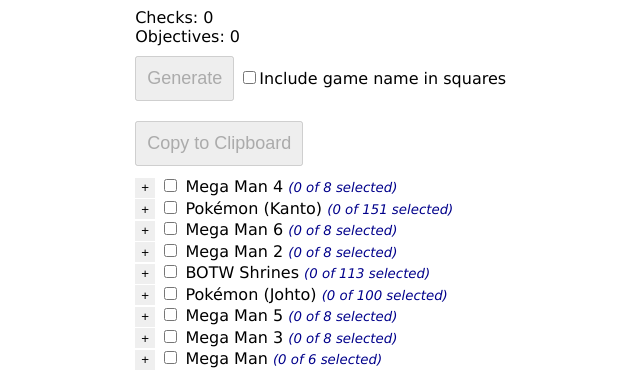
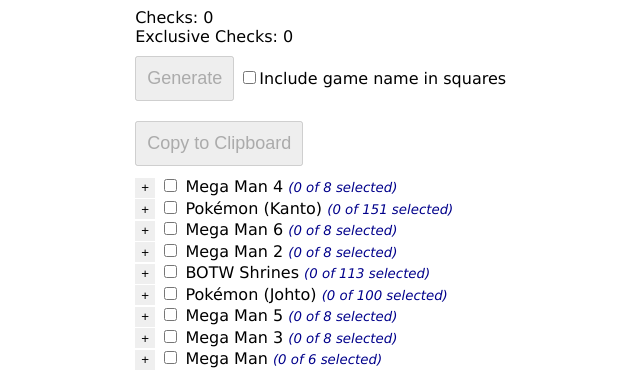
Before and after one commit to wcolding/multibingo, a Flask app: page / in a window 1280 px wide. Shown: the top 374 px of the page, without its empty margins (252-892 px from the left). Run offline with Flask 3, Linux system fonts and the light colour scheme.

Commit message:
Display objectives as "Exclusive Checks"

```diff
--- a/static/App.js
+++ b/static/App.js
@@ -195,7 +195,7 @@
     let checksCounter = document.getElementsByClassName("checksCounter")[0];
     let objsCounter = document.getElementsByClassName("objsCounter")[0];
     checksCounter.innerHTML = `Checks: ${selectCounter}`;
-    objsCounter.innerHTML = `Objectives: ${objectivesCounter}`;
+    objsCounter.innerHTML = `Exclusive Checks: ${objectivesCounter}`;
     setColor(checksCounter, selectCounter, randoCount);
     let enoughObjectives = setColor(objsCounter, objectivesCounter, randoCount);
     let generateButton = document.getElementById("generateButton");
--- a/templates/App.html
+++ b/templates/App.html
@@ -17,7 +17,7 @@
         <div class="gameSelectionBox" id="gameSelection">
             <div class="counterSection">
                 <div class="checksCounter">Checks: 0</div>
-                <div class="objsCounter">Objectives: 0</div>
+                <div class="objsCounter">Exclusive Checks: 0</div>
                 <form method="post" action="/generate">
                     <input type="hidden" id="checksJSONData" name="checksJSON" value="">
                     <input class="bigButton" id="generateButton" type="submit" value="Generate" disabled>
```
